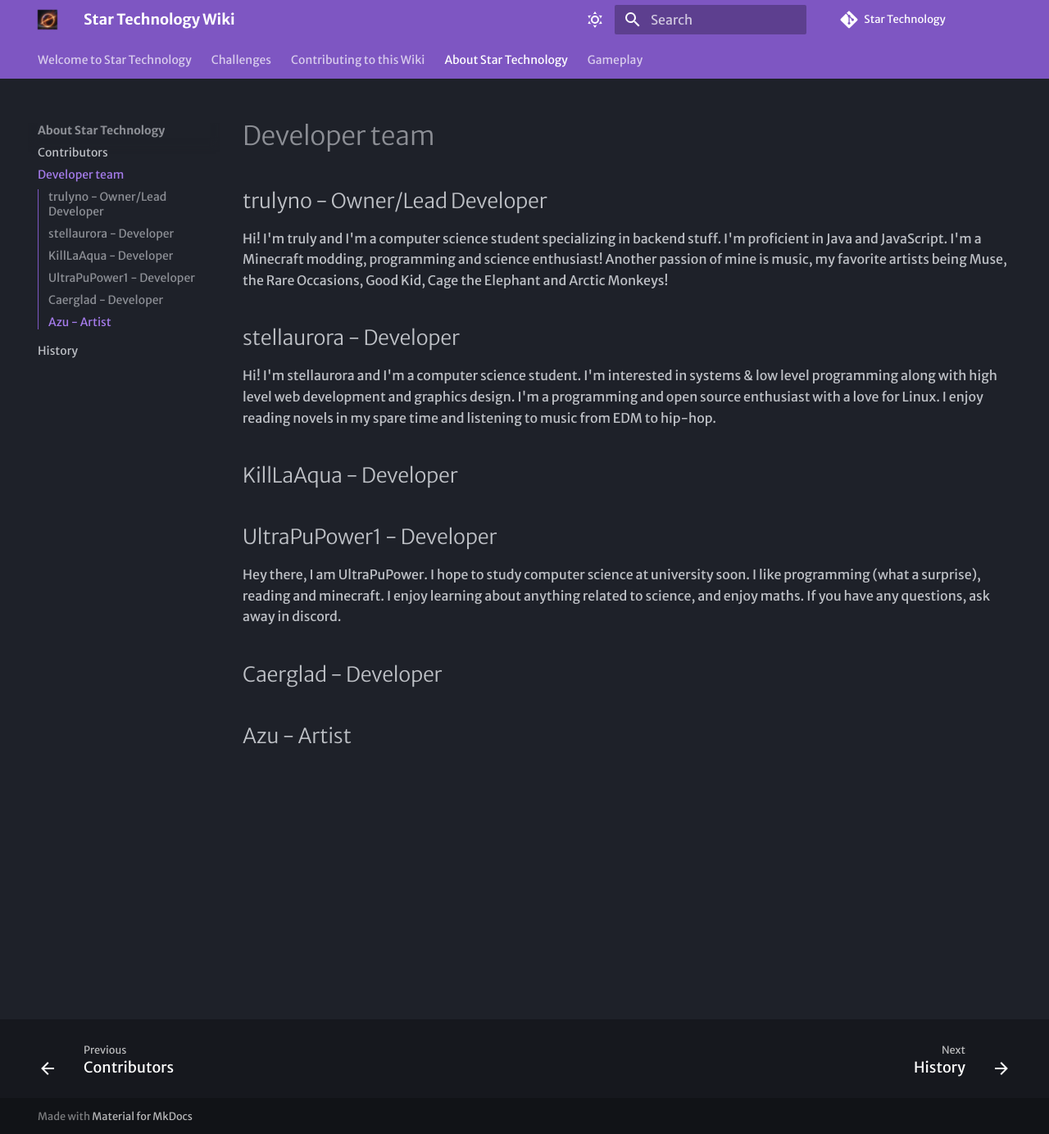
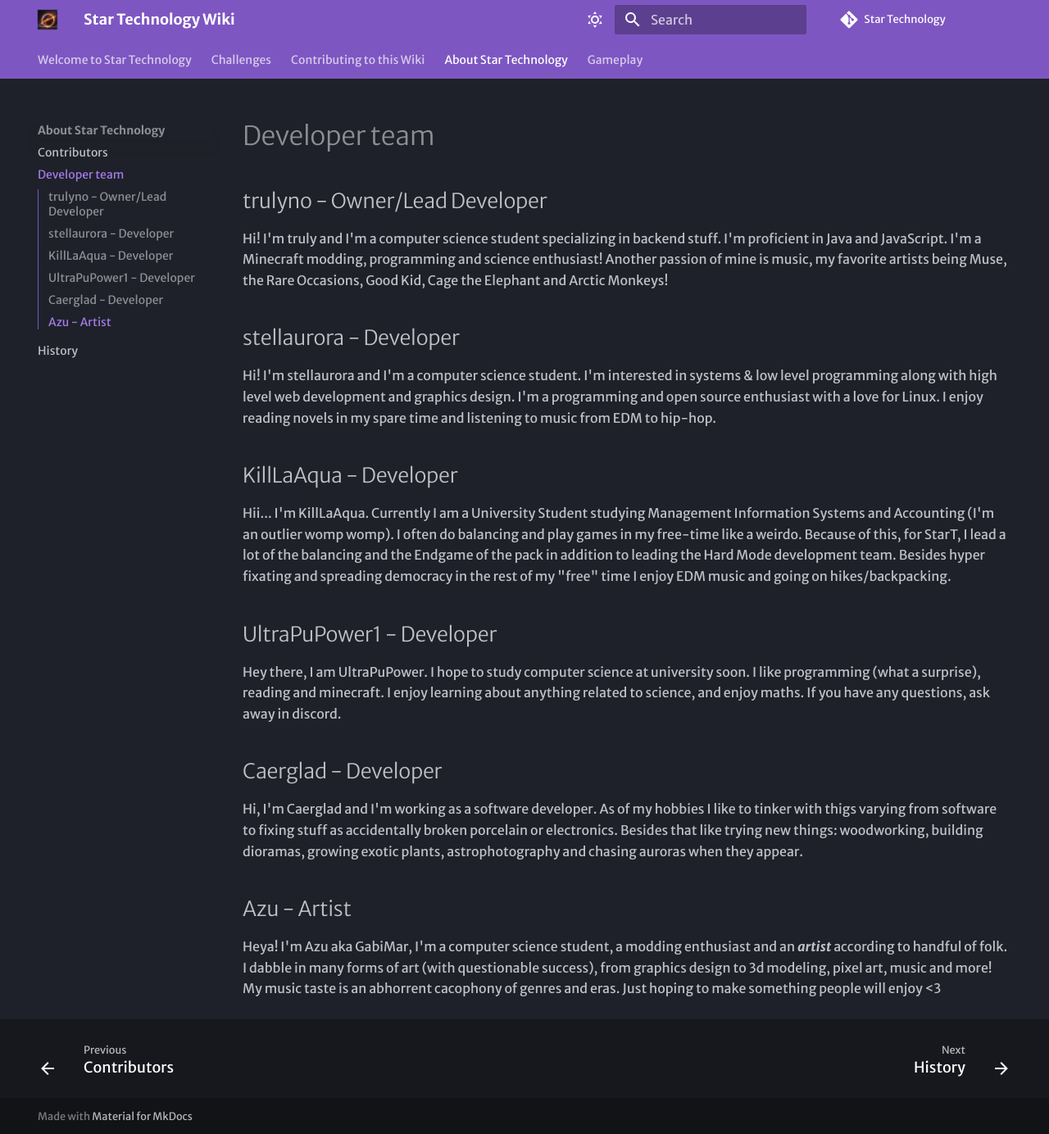
Before and after one commit to zacharytam-0411/StarT-docs, an MkDocs documentation site: the page built from docs/About Star Technology/developer team.md, in a window 1280 px wide and 1384 px high. Shown: the whole window at 82% size. Built offline with MkDocs 1.6.1 and Material for MkDocs 9.7.7, drawn with Linux system fonts in a browser that asks for light colours; some web fonts are replaced; comment, search, counter and statistics services are not loaded.

Commit message:
updated developer team.md

```diff
--- a/docs/About Star Technology/developer team.md
+++ b/docs/About Star Technology/developer team.md
@@ -10,10 +10,16 @@ Hi! I'm stellaurora and I'm a computer science student. I'm interested in system
 
 ## KillLaAqua - Developer
 
+Hii... I'm KillLaAqua. Currently I am a University Student studying Management Information Systems and Accounting (I'm an outlier womp womp). I often do balancing and play games in my free-time like a weirdo. Because of this, for StarT, I lead a lot of the balancing and the Endgame of the pack in addition to leading the Hard Mode development team. Besides hyper fixating and spreading democracy in the rest of my "free" time I enjoy EDM music and going on hikes/backpacking.
+
 ## UltraPuPower1 - Developer
 
 Hey there, I am UltraPuPower. I hope to study computer science at university soon. I like programming (what a surprise), reading and minecraft. I enjoy learning about anything related to science, and enjoy maths. If you have any questions, ask away in discord.
 
 ## Caerglad - Developer
 
+Hi, I'm Caerglad and I'm working as a software developer. As of my hobbies I like to tinker with thigs varying from software to fixing stuff as accidentally broken porcelain or electronics. Besides that like trying new things: woodworking, building dioramas, growing exotic plants, astrophotography and chasing auroras when they appear.
+
 ## Azu - Artist
+
+Heya! I'm Azu aka GabiMar, I'm a computer science student, a modding enthusiast and an ***artist*** according to handful of folk. I dabble in many forms of art (with questionable success), from graphics design to 3d modeling, pixel art, music and more! My music taste is an abhorrent cacophony of genres and eras. Just hoping to make something people will enjoy <3
```
